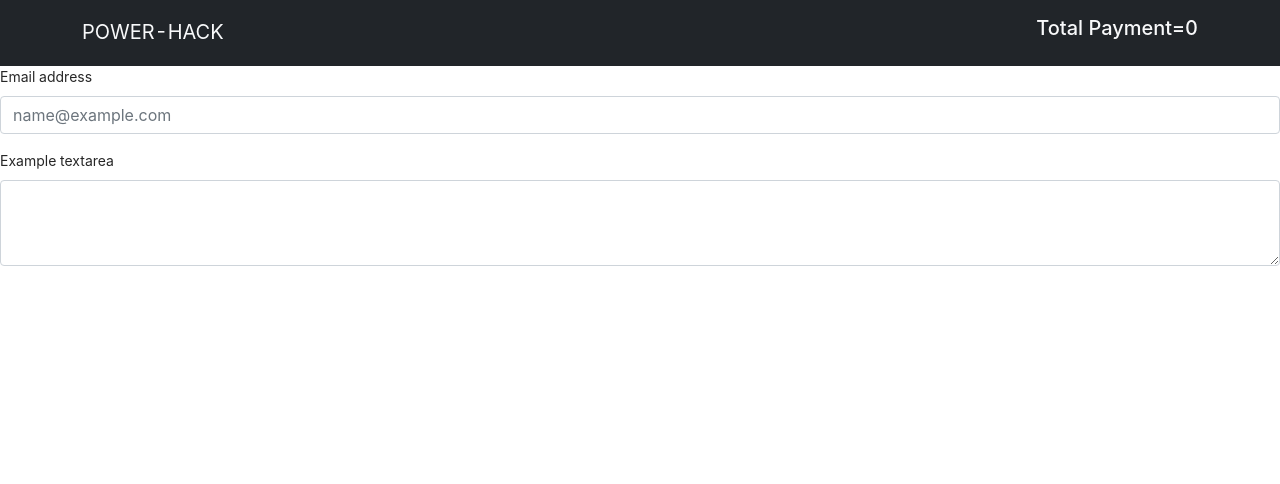
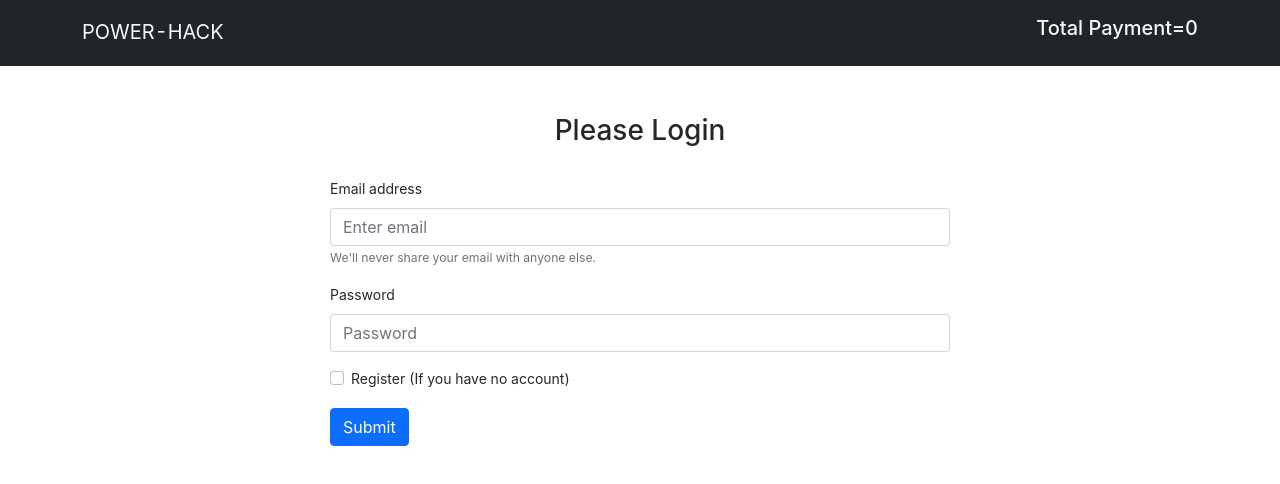
Before and after one commit to Razibul-Alam/Power-hack-client, a React (Create React App) app: page /login in a window 1280 px wide. Shown: the top 484 px of the page. Built offline with nearby package versions, Linux system fonts and the light colour scheme.

Commit message:
login registration done

```diff
--- a/src/App.js
+++ b/src/App.js
@@ -1,8 +1,9 @@
 import 'bootstrap/dist/css/bootstrap.min.css';
 import Billing from './Components/Layout/Billing';
 import Header from './Components/Layout/Header';
-import Login from './Components/Authentication/Login';
+
 import {BrowserRouter as Router,Route,Routes} from 'react-router-dom'
+import LoginRegistration from './Components/Authentication/LoginRgistration';
 function App() {
   return (
     <div className="App">
@@ -10,7 +11,7 @@ function App() {
      <Router>
       <Routes>
      <Route path='/' element={<Billing/>}/>
-     <Route path='/login' element={<Login/>}/>
+     <Route path='/login' element={<LoginRegistration/>}/>
       </Routes>
      </Router>
 
--- a/src/Components/Authentication/Login.js
+++ /dev/null
@@ -1,21 +0,0 @@
-import React from 'react';
-import {Form} from 'react-bootstrap'
-
-const Login = () => {
-    return (
-        <>
-        <Form>
-  <Form.Group className="mb-3" controlId="exampleForm.ControlInput1">
-    <Form.Label>Email address</Form.Label>
-    <Form.Control type="email" placeholder="name@example.com" />
-  </Form.Group>
-  <Form.Group className="mb-3" controlId="exampleForm.ControlTextarea1">
-    <Form.Label>Example textarea</Form.Label>
-    <Form.Control as="textarea" rows={3} />
-  </Form.Group>
-</Form>
-    </>
-    );
-};
-
-export default Login;
--- /dev/null
+++ b/src/Components/Authentication/LoginRgistration.js
@@ -0,0 +1,74 @@
+import React,{useState} from 'react';
+import {Form,Button} from 'react-bootstrap'
+import axios from 'axios'
+
+const LoginRegistration = () => {
+  const[checkedVal,setCheckedVal]=useState(false)
+  const [userInfo,setUserInfo]=useState({
+    name:'',email:'',password:''
+  })
+  // get checkbox value
+  const getCheckBoxval=(e)=>{
+ setCheckedVal(e.target.checked)
+}
+// get all input
+const handleChange=(e)=> setUserInfo({ ...userInfo, [e.target.name]: e.target.value });
+
+// submit user info
+const handleSubmit=(e)=>{
+  e.preventDefault()
+console.log(userInfo)
+  if(checkedVal){
+axios.post(`https://nameless-wave-74906.herokuapp.com/api/registration`,userInfo)
+.then(result=>{
+alert('created successfully')
+})
+  }else{
+    axios.post("https://nameless-wave-74906.herokuapp.com/api/login", userInfo)
+  .then((res) => {
+    if (res.data.insertedId) {
+      alert("login successfully");
+    }
+  });
+  }
+
+}
+    return (
+        <>
+        <div className='row d-flex justify-content-center mt-5'>
+          <h3 className='text-center'>{checkedVal?'Create Account':'Please Login'}</h3>
+        <div className='col-6 p-3'>
+        <Form onSubmit={handleSubmit}>
+  {checkedVal&&<Form.Group className="mb-3" controlId="formBasicEmail">
+    <Form.Label>Name</Form.Label>
+    <Form.Control type="text" name='name' placeholder="Enter Your Name" onChange={handleChange}/>
+    <Form.Text className="text-muted">
+      We'll never share your name with anyone else.
+    </Form.Text>
+  </Form.Group>}
+  <Form.Group className="mb-3" controlId="formBasicEmail">
+    <Form.Label>Email address</Form.Label>
+    <Form.Control type="email" name='email' placeholder="Enter email" onChange={handleChange} />
+    <Form.Text className="text-muted">
+      We'll never share your email with anyone else.
+    </Form.Text>
+  </Form.Group>
+
+  <Form.Group className="mb-3" controlId="formBasicPassword">
+    <Form.Label>Password</Form.Label>
+    <Form.Control type="password" name='password' placeholder="Password" onChange={handleChange}/>
+  </Form.Group>
+  <Form.Group className="mb-3" controlId="formBasicCheckbox">
+   { !checkedVal&&<Form.Check type="checkbox" onChange={getCheckBoxval} label="Register (If you have no account)" />}
+  </Form.Group>
+  <Button variant="primary" type="submit">
+    Submit
+  </Button>
+</Form>
+</div>
+</div>
+    </>
+    );
+};
+
+export default LoginRegistration;
```
